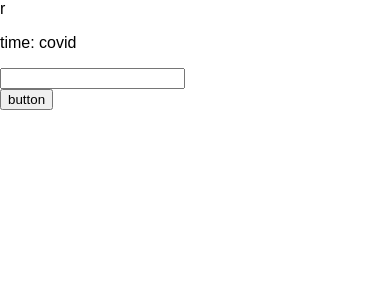
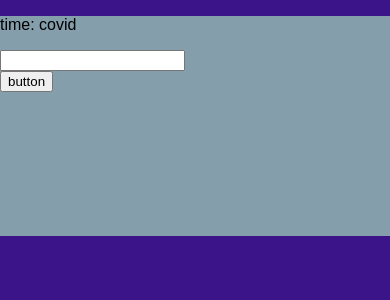
Before and after one commit to avslg/covid-education-react, a React (Create React App) app: page / in a window 390 px wide. Shown: the top 300 px of the page. Built offline with nearby package versions, Linux system fonts and the light colour scheme.

Commit message:
add scss media queries

```diff
--- /dev/null
+++ b/css/style.css
@@ -0,0 +1,49 @@
+body {
+  background-color: #3b1489;
+}
+
+div.container {
+  background-color: #534285;
+}
+
+@media (max-width: 320px) {
+  div.container {
+    background-color: yellowgreen;
+  }
+}
+
+@media (min-width: 321px) and (max-width: 479px) {
+  div.container {
+    background-color: #a3d9bab3;
+  }
+}
+
+@media (min-width: 480px) and (max-width: 767px) {
+  div.container {
+    background-color: red;
+  }
+}
+
+@media (min-width: 768px) and (max-width: 991px) {
+  div.container {
+    background-color: burlywood;
+  }
+}
+
+@media (min-width: 992px) and (max-width: 1199px) {
+  div.container {
+    background-color: darkmagenta;
+  }
+}
+
+@media (min-width: 1200px) and (max-width: null) {
+  div.container {
+    background-color: darkorange;
+  }
+}
+
+@media (min-width: 1200px) {
+  div.container {
+    background-color: darkorange;
+  }
+}
--- /dev/null
+++ b/css/style.scss
@@ -0,0 +1,54 @@
+
+@mixin breakpoint-by-screen-size($minWidth,$maxWidth) {
+    @if $minWidth == null {
+        @media (max-width: $maxWidth){
+            @content;
+        }
+    }
+    @else{
+        @media (min-width: $minWidth) and (max-width: $maxWidth){
+            @content;
+        }
+    }
+    @if $maxWidth == null {
+        @media (min-width: $minWidth){
+            @content;
+        }
+    }
+
+}
+
+$color : #534285;
+$backColor: #3b1489;
+
+
+
+body{
+    background-color: $backColor;
+}
+
+div.container{
+    background-color: ($color);
+
+    @include breakpoint-by-screen-size(null, 320px){
+        background-color: yellowgreen;
+    }
+
+    @include breakpoint-by-screen-size(321px, 479px){
+        background-color: #a3d9bab3;
+    }
+
+    @include breakpoint-by-screen-size(480px, 767px){
+        background-color: red;
+    }
+    @include breakpoint-by-screen-size(768px, 991px){
+        background-color: burlywood;
+    }
+    @include breakpoint-by-screen-size(992px, 1199px)
+    {
+        background-color: darkmagenta;
+    }
+    @include breakpoint-by-screen-size(1200px, null){
+        background-color: darkorange;
+    }
+}
--- a/src/App.js
+++ b/src/App.js
@@ -16,6 +16,7 @@ class App extends React.Component{
       date: "",
       time: ""
     }
+
 
     this.updateStats = this.updateStats.bind(this);//Чтобы не терялся контекст при передаче метода в слушатель
   }
@@ -61,7 +62,7 @@ class App extends React.Component{
 
   render(){
     return(
-      <div>r
+      <div className="container">
         <CovidForm CovidSubmitMethod={this.getCovidJson} timeCovid={this.state.time}/>
           <button onClick={this.updateStats}>button</button>
           <label>{this.state.totalCases}</label><br/>
--- a/src/index.js
+++ b/src/index.js
@@ -2,6 +2,7 @@ import React from 'react';
 import ReactDOM from 'react-dom';
 import App from './App';
 import './index.css';
+import "../css/style.css"
 
 ReactDOM.render(
   <App />,
```
